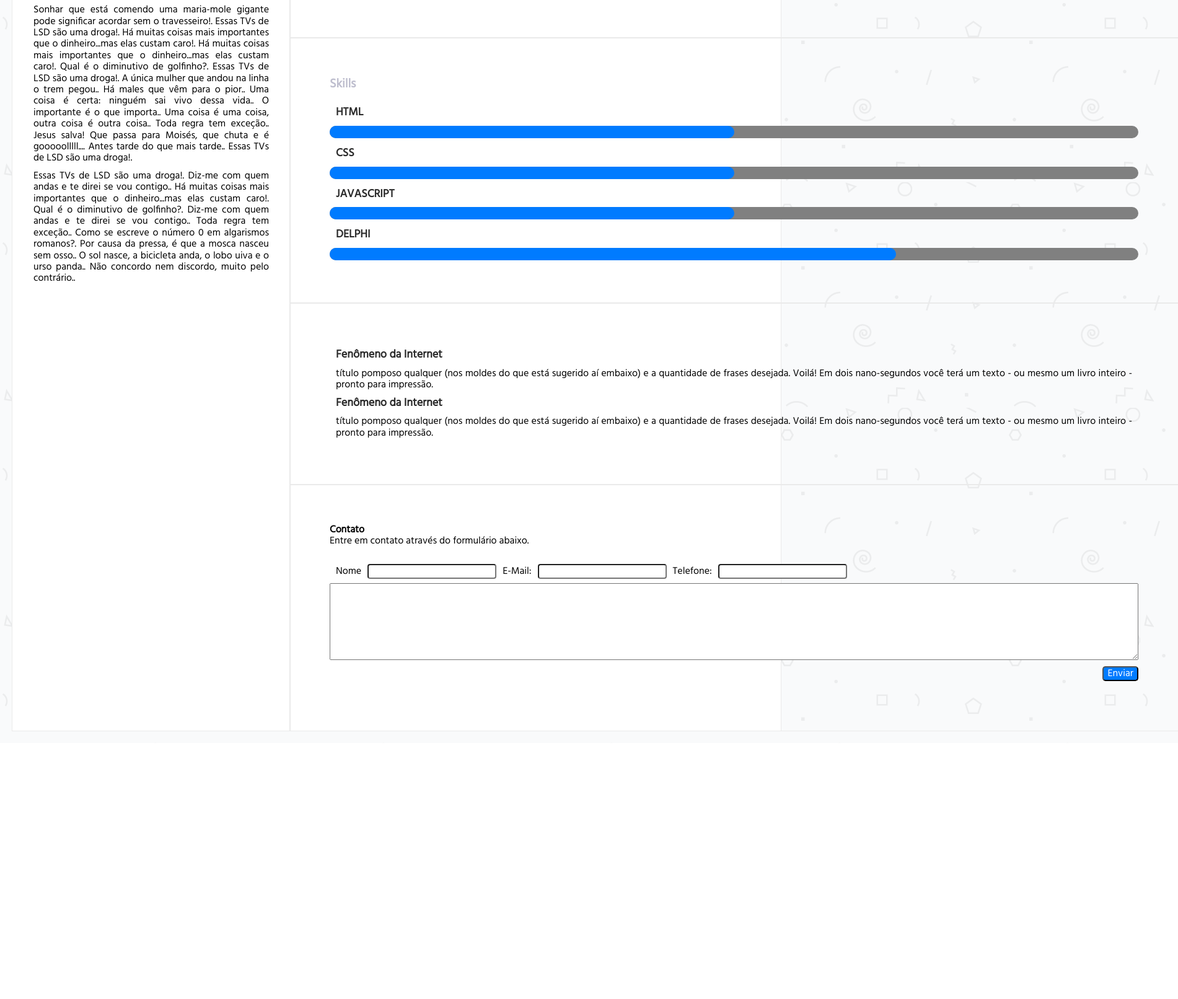
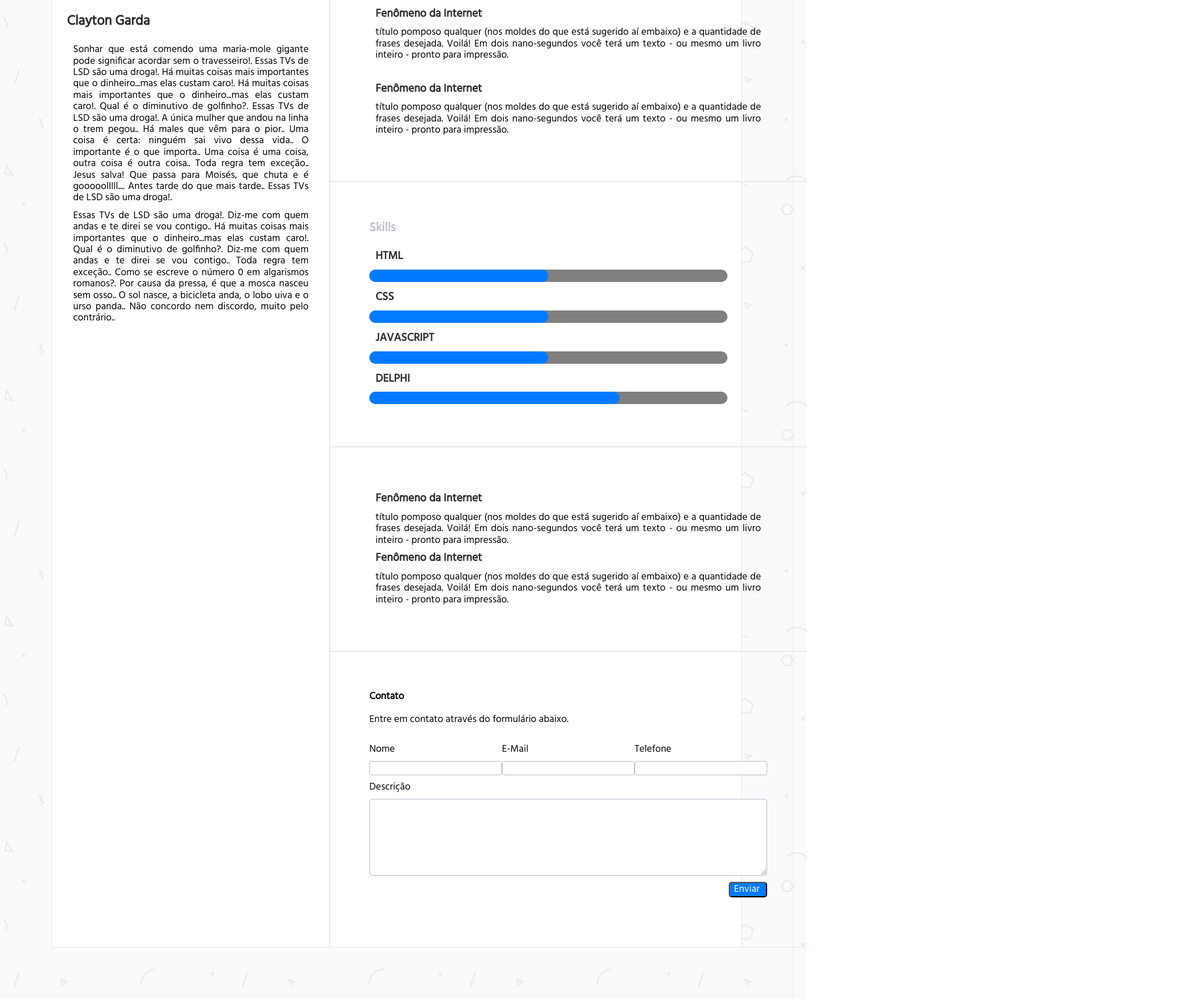
Before and after one commit to ClaytonGarda56/Curriculo-Web, a plain HTML site: page index.html in a window 1280 px wide. Shown: the part 434-2046 px from the top of the page at 62% size, 1901 px wide, since content can reach past the window. Before the commit the page ends 1633 px from the top, so only its background shows below. Drawn offline with nearby package versions, Linux system fonts and the light colour scheme; a web font is replaced by a local one.

Commit message:
Ajustado Layout
Realizado devidos ajustes para ser responsivo em celulares

```diff
--- a/css/app.css
+++ b/css/app.css
@@ -43,7 +43,7 @@
         background-color: white;
         /* border: 1px solid black; */
         display: flex;
-        max-width: 1920px;
+        /* max-width: 1920px; */
         margin: 20px;
     }
 
@@ -65,12 +65,16 @@
     }
 
     section {
-        padding: 4rem;
+        padding: 4rem
     }
 
     .my-skills article div progress {
         height: 25px;
-        min-width: 100%;
+        max-width: 100%;
+    }
+
+    progress{
+        width: 90% !important;
     }
 
     .container,
@@ -85,9 +89,9 @@
         flex-wrap: wrap;
     }
 
-    .grupos article {
-        max-width: 395px;
-    }
+    /* .grupos article {
+        max-width: 500px;
+    } */
 
     .botao {
         display: flex;
@@ -108,6 +112,8 @@
 
     input[type="text"] {
         border-radius: 4px !important;
+        border: 1px solid #bebece;
+        padding-right: 10px !important;
     }
 
     progress {
@@ -143,7 +149,12 @@
     }
 
     .labelForm {
-        padding: 10px;
+        padding-top: 10px;
+        padding-bottom: 10px;
+    }
+
+    .labelFormMid {
+        padding-left: 10px;
     }
 
     .divForm {
@@ -155,4 +166,34 @@
         padding-top: 20px !important;
         padding-bottom: 10px !important;
         padding-left: 30px !important;
+        border-radius: 5px !important;
+        border: 1px solid #bebece;
     }
+
+    textarea:focus, input:focus {
+        border-color: #86b7fe;
+        outline: none !important;
+        box-shadow: 0 0 0 0.25rem rgb(13,110,253 / 25%);
+    }
+
+    input, label {
+        display:flex !important;
+        flex-direction:column !important;
+        padding-right: 10px !important;
+    }
+
+    @media only screen and (max-width: 480px) {
+        .classbody{
+            width: 100%;
+        }
+        .divForm{
+            display: block !important;
+        }
+        img{
+            width: 100%;
+        }
+
+        .container{
+            display: inline-block;
+        }
+      }
--- a/index.html
+++ b/index.html
@@ -18,33 +18,42 @@
 </head>
 
 <body>
+    <section class="classbody">
         <div class="container">
             <aside>
-            <!-- <header> -->
+
                 <img src="https://thumbs.dreamstime.com/b/ilustra%C3%A7%C3%A3o-de-person-symbol-pictogram-do-vetor-do-%C3%ADcone-do-homem-97085462.jpg"
                     alt="" style="max-width: 400px !important;">
-            <!-- </header> -->
+
                 <article id="articlename">
                     <h1>Clayton Garda</h1>
                     <p>
-                    Sonhar que está comendo uma maria-mole gigante pode significar acordar sem o travesseiro!. Essas TVs
-                    de LSD são uma droga!. Há muitas coisas mais importantes que o dinheiro...mas elas custam caro!. Há
+                        Sonhar que está comendo uma maria-mole gigante pode significar acordar sem o travesseiro!. Essas
+                        TVs
+                        de LSD são uma droga!. Há muitas coisas mais importantes que o dinheiro...mas elas custam caro!.
+                        Há
                         muitas coisas mais importantes que o dinheiro...mas elas custam caro!. Qual é o diminutivo de
                         golfinho?.
 
-                    Essas TVs de LSD são uma droga!. A única mulher que andou na linha o trem pegou.. Há males que vêm
+                        Essas TVs de LSD são uma droga!. A única mulher que andou na linha o trem pegou.. Há males que
+                        vêm
                         para o pior.. Uma coisa é certa: ninguém sai vivo dessa vida.. O importante é o que importa..
 
-                    Uma coisa é uma coisa, outra coisa é outra coisa.. Toda regra tem exceção.. Jesus salva! Que passa
-                    para Moisés, que chuta e é gooooolllll.... Antes tarde do que mais tarde.. Essas TVs de LSD são uma
+                        Uma coisa é uma coisa, outra coisa é outra coisa.. Toda regra tem exceção.. Jesus salva! Que
+                        passa
+                        para Moisés, que chuta e é gooooolllll.... Antes tarde do que mais tarde.. Essas TVs de LSD são
+                        uma
                         droga!.
                     </p>
                     <p>
-                    Essas TVs de LSD são uma droga!. Diz-me com quem andas e te direi se vou contigo.. Há muitas coisas
-                    mais importantes que o dinheiro...mas elas custam caro!. Qual é o diminutivo de golfinho?. Diz-me
+                        Essas TVs de LSD são uma droga!. Diz-me com quem andas e te direi se vou contigo.. Há muitas
+                        coisas
+                        mais importantes que o dinheiro...mas elas custam caro!. Qual é o diminutivo de golfinho?.
+                        Diz-me
                         com quem andas e te direi se vou contigo..
 
-                    Toda regra tem exceção.. Como se escreve o número 0 em algarismos romanos?. Por causa da pressa, é
+                        Toda regra tem exceção.. Como se escreve o número 0 em algarismos romanos?. Por causa da pressa,
+                        é
                         que a mosca nasceu sem osso.. O sol nasce, a bicicleta anda, o lobo uiva e o urso panda.. Não
                         concordo nem discordo, muito pelo contrário..
                     </p>
@@ -60,7 +69,8 @@
                             <div>
                                 <h3>Fenômeno da Internet</h3>
                                 <p>
-                                título pomposo qualquer (nos moldes do que está sugerido aí embaixo) e a quantidade de
+                                    título pomposo qualquer (nos moldes do que está sugerido aí embaixo) e a quantidade
+                                    de
                                     frases desejada.
                                     Voilá! Em dois nano-segundos você terá um texto - ou mesmo um livro inteiro -
                                     pronto para impressão.
@@ -71,7 +81,8 @@
                             <div>
                                 <h3>Fenômeno da Internet</h3>
                                 <p>
-                                título pomposo qualquer (nos moldes do que está sugerido aí embaixo) e a quantidade de
+                                    título pomposo qualquer (nos moldes do que está sugerido aí embaixo) e a quantidade
+                                    de
                                     frases desejada.
                                     Voilá! Em dois nano-segundos você terá um texto - ou mesmo um livro inteiro -
                                     pronto para impressão.
@@ -82,7 +93,8 @@
                             <div>
                                 <h3>Fenômeno da Internet</h3>
                                 <p>
-                                título pomposo qualquer (nos moldes do que está sugerido aí embaixo) e a quantidade de
+                                    título pomposo qualquer (nos moldes do que está sugerido aí embaixo) e a quantidade
+                                    de
                                     frases desejada.
                                     Voilá! Em dois nano-segundos você terá um texto - ou mesmo um livro inteiro -
                                     pronto para impressão.
@@ -93,7 +105,8 @@
                             <div>
                                 <h3>Fenômeno da Internet</h3>
                                 <p>
-                                título pomposo qualquer (nos moldes do que está sugerido aí embaixo) e a quantidade de
+                                    título pomposo qualquer (nos moldes do que está sugerido aí embaixo) e a quantidade
+                                    de
                                     frases desejada.
                                     Voilá! Em dois nano-segundos você terá um texto - ou mesmo um livro inteiro -
                                     pronto para impressão.
@@ -131,7 +144,8 @@
                             <div>
                                 <h3>Fenômeno da Internet</h3>
                                 <p>
-                                título pomposo qualquer (nos moldes do que está sugerido aí embaixo) e a quantidade de
+                                    título pomposo qualquer (nos moldes do que está sugerido aí embaixo) e a quantidade
+                                    de
                                     frases desejada.
                                     Voilá! Em dois nano-segundos você terá um texto - ou mesmo um livro inteiro -
                                     pronto para impressão.
@@ -140,7 +154,8 @@
                             <div>
                                 <h3>Fenômeno da Internet</h3>
                                 <p>
-                                título pomposo qualquer (nos moldes do que está sugerido aí embaixo) e a quantidade de
+                                    título pomposo qualquer (nos moldes do que está sugerido aí embaixo) e a quantidade
+                                    de
                                     frases desejada.
                                     Voilá! Em dois nano-segundos você terá um texto - ou mesmo um livro inteiro -
                                     pronto para impressão.
@@ -156,6 +171,7 @@
                             <div>
                                 <form action="post">
                                     <div>
+                                        <br>
                                         <div>
                                             Entre em contato através do formulário abaixo.
                                         </div>
@@ -164,23 +180,25 @@
                                             <div class="divForm">
 
                                                 <div class="align-between">
-                                                <label class="labelForm" for="txt-nome"> Nome</label>
-                                                <input type="text" name="txt-nome" id="txt-nome">
+                                                    <label class="labelForm" for="txt-nome">Nome </label>
+                                                    <input type="text" name="txt-nome" id="txt-nome" required>
                                                 </div>
 
                                                 <div class="align-between">
-                                                <label class="labelForm" for="txt-email"> E-Mail: </label>
-                                                <input type="text" name="txt-email" id="txt-email">
+                                                    <label class="labelForm" for="txt-email">E-Mail </label>
+                                                    <input type="text" name="txt-email" id="txt-email" required>
                                                 </div>
 
                                                 <div class="align-between">
-                                                <label class="labelForm" for="txt-telefone"> Telefone: </label>
-                                                <input type="text" name="txt-telefone" id="txt-telefone">
+                                                    <label class="labelForm" for="txt-telefone">Telefone </label>
+                                                    <input type="text" name="txt-telefone" id="txt-telefone" required>
                                                 </div>
 
                                             </div>
 
-                                        <textarea name="textarea" rows="5" cols="150"></textarea>
+                                            <label class="labelForm" for="text-areaDescricao">Descrição</label>
+                                            <textarea id="text-areaDescricao" name="textarea" rows="5"
+                                                cols="100" required style="width: 100%;"></textarea>
 
                                             <div class="botao">
                                                 <input type="submit" value="Enviar">
@@ -194,6 +212,7 @@
                     </header>
                 </section>
             </main>
+    </section>
 </body>
 
 </html>
```
Lines whose indentation alone changed are shown as unchanged.
